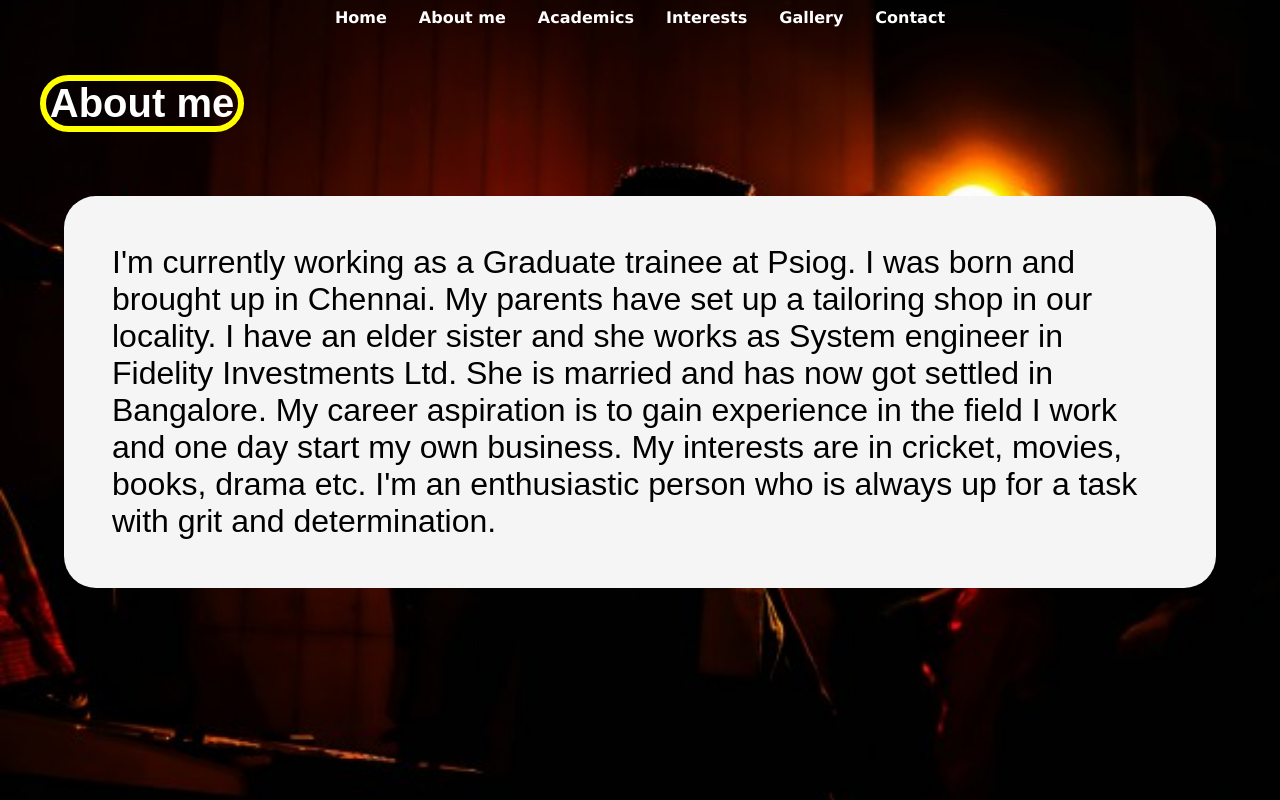
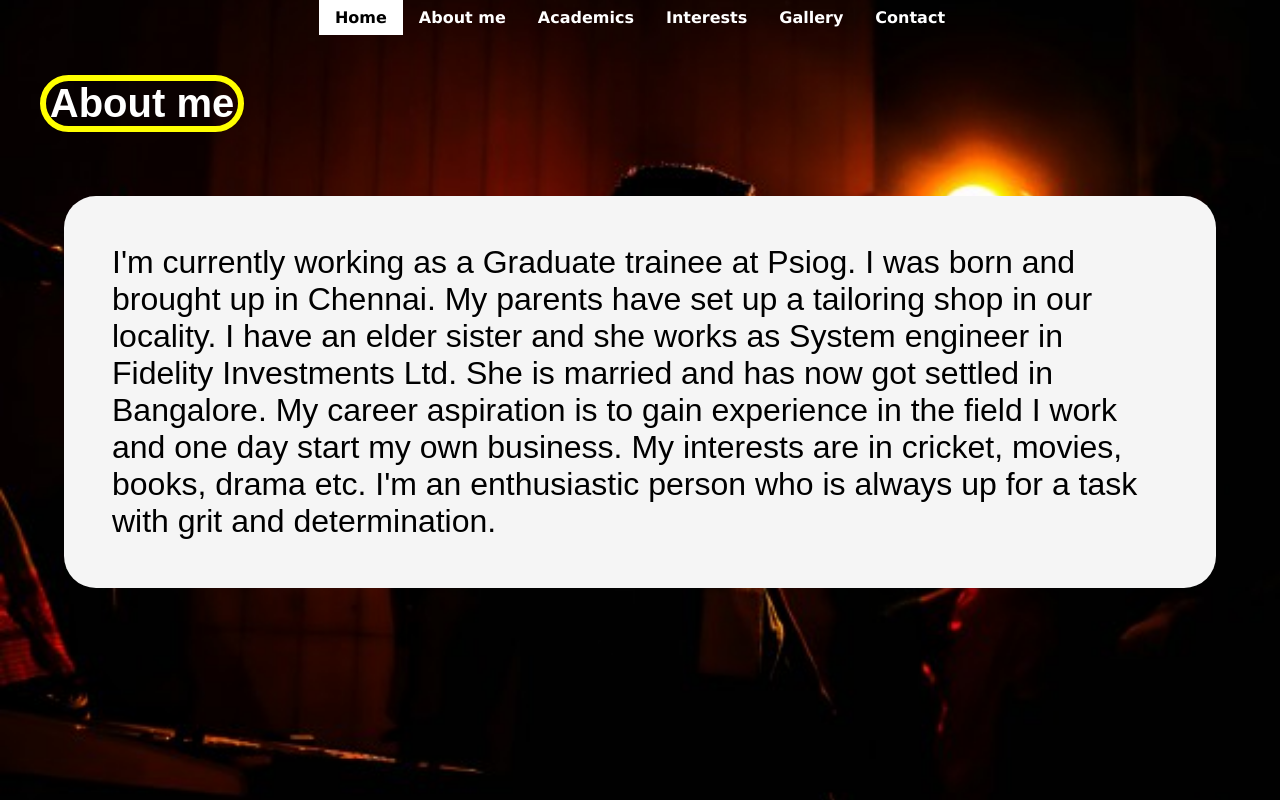
Before and after one commit to sabaripsiog/asd, a plain HTML site: page IMPACT/Personal website/html/aboutme.html in a window 1280 px wide. Drawn offline with Linux system fonts and the light colour scheme.

Commit message:
Update style2.css

```diff
--- a/IMPACT/Personal website/css/style2.css
+++ b/IMPACT/Personal website/css/style2.css
@@ -80,3 +80,7 @@ article{
         width: 25em;
     }
 }
+.container .navbar .active {
+    background-color: white;
+    color: black;
+  }
```
